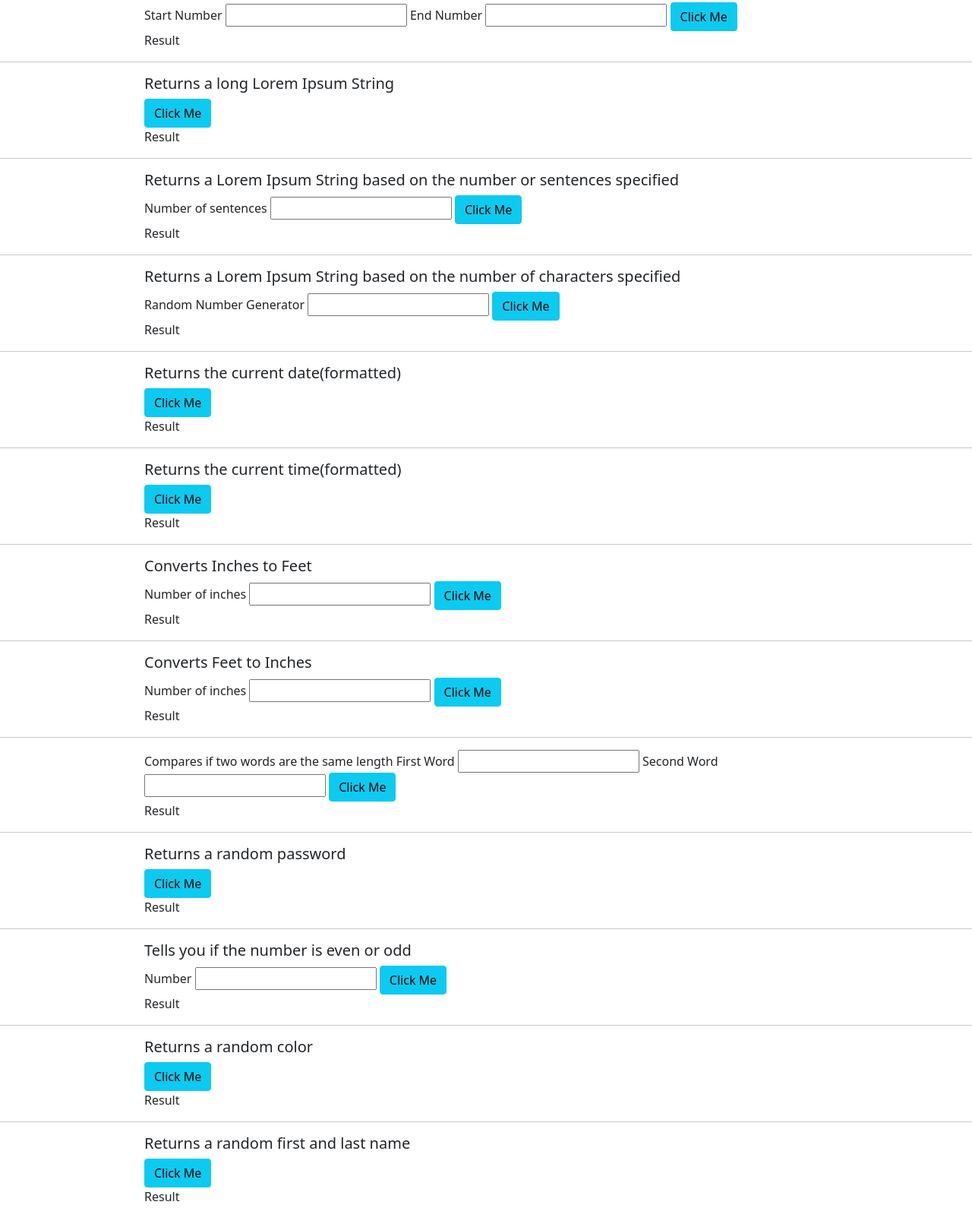
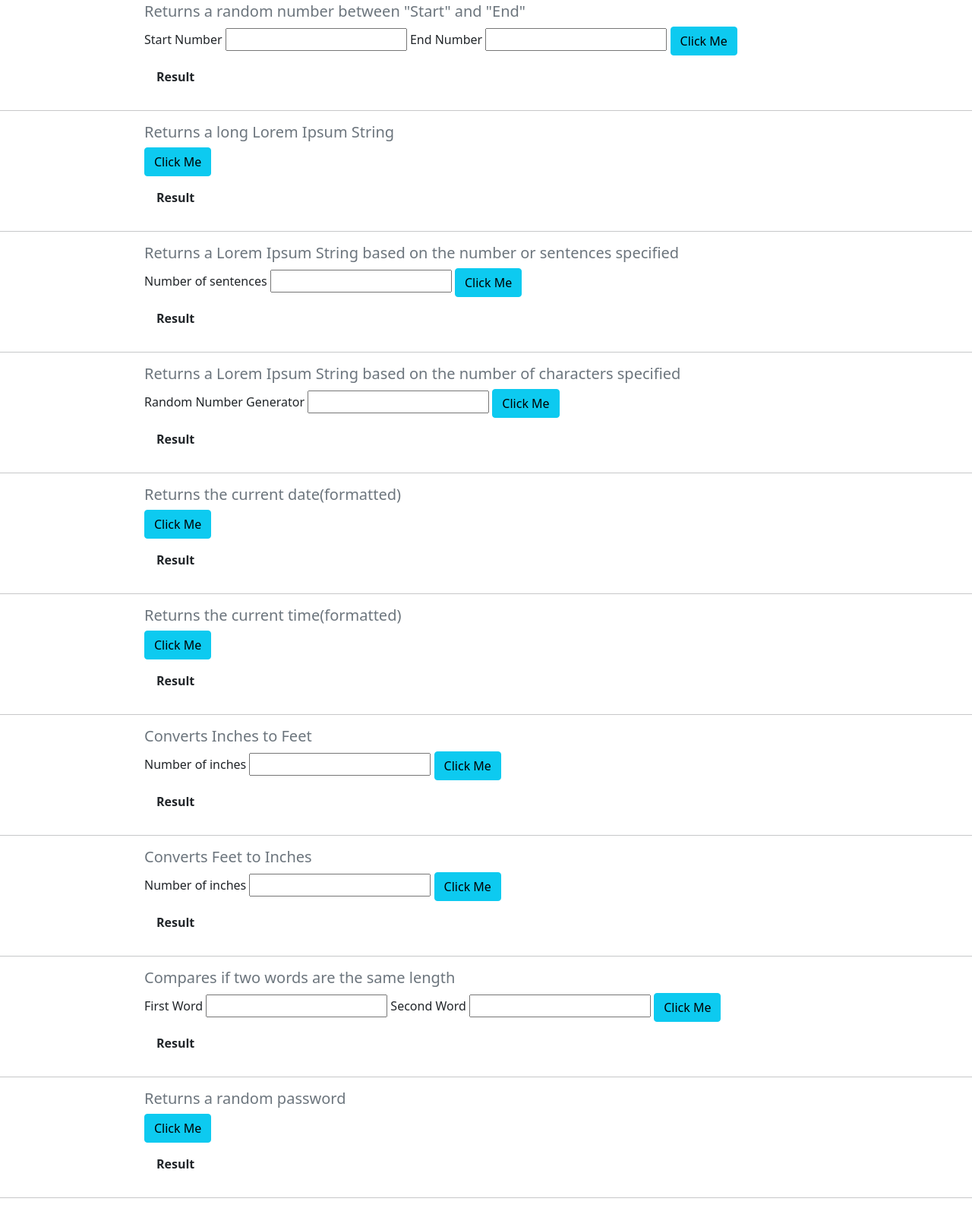
Before and after one commit to FotiniBatzoni/Javascript-Fundamental-Assignments, a plain HTML site: page UtilityPage/index.html in a window 1280 px wide. Shown: the part 237-1827 px from the top of the page at 76% size. Drawn offline with nearby package versions, Linux system fonts and the light colour scheme.

Commit message:
Bootstrap changes

```diff
--- a/UtilityPage/index.html
+++ b/UtilityPage/index.html
@@ -15,109 +15,109 @@
 </head>
 
 <body>
-    <h1 class="mx-auto" style="width: 900px;">JavaScript Final Project</h1>
+    <h1 class="mx-auto" style="width: 900px;" class="text-secondary">JavaScript Final Project</h1>
     <hr>
-    <div class="mx-auto" style="width: 900px;">
-        <h5>Returns a random number between 1-100</h5>
+    <div class="mx-auto" style="width: 900px;" >
+        <h5  class="text-secondary">Returns a random number between 1-100</h5>
         <button id="randomNumberButton" onclick="randomNumberGenerator(1,100)"  type="button" class="btn btn-info">Click Me</button>
-        <p id="randomNumberP">Result</p>
+        <p id="randomNumberP" style="font-weight:bold" class="p-3">Result</p>
     </div>
     <hr>
     <div class="mx-auto" style="width: 900px;">
-        <h5>Returns a random number between "Start" and "End"</h5>
+        <h5 class="text-secondary">Returns a random number between "Start" and "End"</h5>
         <label for="rand">Start Number</label>
         <input type="text" name="rand1" id="rand1" >
         <label for="rand">End Number</label>
         <input type="text" name="rand2" id="rand2">
         <button onclick="randomNumberGenerator()"  type="button" class="btn btn-info">Click Me</button>
-        <p id="randomNumberP2">Result</p>
+        <p id="randomNumberP2" style="font-weight:bold" class="p-3">Result</p>
     </div>
     <hr>
     <div class="mx-auto" style="width: 900px;">
-        <h5>Returns a long Lorem Ipsum String</h5>
+        <h5 class="text-secondary">Returns a long Lorem Ipsum String</h5>
         <button onclick="longLoremIpsumString()"  type="button" class="btn btn-info">Click Me</button>
-        <p id="longStr">Result</p>
+        <p id="longStr" style="font-weight:bold" class="p-3">Result</p>
     </div>
     <hr>
     <div class="mx-auto" style="width: 900px;">
-        <h5>Returns a Lorem Ipsum String based on the number or sentences specified</h5>
+        <h5 class="text-secondary">Returns a Lorem Ipsum String based on the number or sentences specified</h5>
         <label for="rand">Number of sentences</label>
         <input type="text" name="rand" id="NumOfSentences">
         <button onclick="longLoremIpsumString()"  type="button" class="btn btn-info">Click Me</button>
-        <p id="longStr2">Result</p>
+        <p id="longStr2" style="font-weight:bold" class="p-3">Result</p>
     </div>
     <hr>
     <div class="mx-auto" style="width: 900px;">
-        <h5>Returns a Lorem Ipsum String based on the number of characters specified</h5>
+        <h5 class="text-secondary">Returns a Lorem Ipsum String based on the number of characters specified</h5>
         <label for="rand">Random Number Generator</label>
         <input type="text" name="rand" id="numOfChars">
         <button onclick="loremBasedOnChars()"  type="button" class="btn btn-info">Click Me</button>
-        <p id="longStr3">Result</p>
+        <p id="longStr3" style="font-weight:bold" class="p-3">Result</p>
     </div>
     <hr>
     <div class="mx-auto" style="width: 900px;">
-        <h5>Returns the current date(formatted)</h5>
+        <h5 class="text-secondary">Returns the current date(formatted)</h5>
         <button onclick="displayCurrentDate()"  type="button" class="btn btn-info">Click Me</button>
-        <p id="currentDate">Result</p>
+        <p id="currentDate" style="font-weight:bold" class="p-3">Result</p>
     </div>
     <hr>
     <div class="mx-auto" style="width: 900px;">
-        <h5>Returns the current time(formatted)</h5>
+        <h5 class="text-secondary">Returns the current time(formatted)</h5>
         <button onclick="displayCurrentTime()" type="button" class="btn btn-info">Click Me</button>
-        <p  id="currentTime">Result</p>
+        <p  id="currentTime" style="font-weight:bold" class="p-3">Result</p>
     </div>
     <hr>
     <div class="mx-auto" style="width: 900px;">
-        <h5>Converts Inches to Feet</h5>
+        <h5 class="text-secondary">Converts Inches to Feet</h5>
         <label for="rand">Number of inches</label>
         <input type="text" name="rand" id="inches">
         <button onclick="convertInchesToFeet()" type="button" class="btn btn-info">Click Me</button>
-        <p id="inchesToFeet"  >Result</p>
+        <p id="inchesToFeet" style="font-weight:bold" class="p-3" >Result</p>
     </div>
     <hr>
     <div class="mx-auto" style="width: 900px;">
-        <h5>Converts Feet to Inches</h5>
+        <h5 class="text-secondary">Converts Feet to Inches</h5>
         <label for="rand">Number of inches</label>
         <input type="text" name="rand"  id="feet">
         <button onclick="convertFeetToInches()" type="button" class="btn btn-info">Click Me</button>
-        <p id="feetToInches">Result</p>
+        <p id="feetToInches" style="font-weight:bold" class="p-3">Result</p>
     </div>
     <hr>
     <div class="mx-auto" style="width: 900px;">
-        <hh52>Compares if two words are the same length</h5>
+        <h5 class="text-secondary">Compares if two words are the same length</h5>
         <label for="rand">First Word</label>
         <input type="text" name="rand1" id="first">
         <label for="rand">Second Word</label>
         <input type="text" name="rand2" id="second">
         <button onclick="compareLength()" type="button" class="btn btn-info">Click Me</button>
-        <p id="areTheSameLength">Result</p>
+        <p id="areTheSameLength" style="font-weight:bold" class="p-3">Result</p>
     </div>
     <hr>
     <div class="mx-auto" style="width: 900px;">
-        <h5>Returns a random password</h5>
+        <h5  class="text-secondary">Returns a random password</h5>
         <button onclick="returnRandomPassword()" type="button" class="btn btn-info">Click Me</button>
-        <p id="randomPassword">Result</p>
+        <p id="randomPassword" style="font-weight:bold" class="p-3">Result</p>
     </div>
     <hr>
     <div class="mx-auto" style="width: 900px;">
         <!-- Challenge. See if you can use the % symbol. Google "javascript modulo". -->
-        <h5>Tells you if the number is even or odd</h5>
+        <h5 class="text-secondary">Tells you if the number is even or odd</h5>
         <label for="rand">Number</label>
         <input type="text" name="rand" id ="number">
         <button onclick="isEvenOrOdd()" type="button" class="btn btn-info">Click Me</button>
-        <p id="evenOrOdd">Result</p>
+        <p id="evenOrOdd" style="font-weight:bold" class="p-3">Result</p>
     </div>
     <hr>
     <div class="mx-auto" style="width: 900px;">
-        <h5>Returns a random color</h5>
+        <h5 class="text-secondary">Returns a random color</h5>
         <button onclick="returnRandomColor()" type="button" class="btn btn-info">Click Me</button>
-        <p id="color" >Result</p>
+        <p id="color" style="font-weight:bold" class="p-3">Result</p>
     </div>
     <hr>
     <div class="mx-auto" style="width: 900px;">
-        <h5>Returns a random first and last name</h5>
+        <h5 class="text-secondary">Returns a random first and last name</h5>
         <button onclick="returnsRandomObject()" type="button" class="btn btn-info">Click Me</button>
-        <p id="object">Result</p>
+        <p id="object" style="font-weight:bold" class="p-3">Result</p>
     </div>
     <hr>
     <script src="code.js"></script>
```
